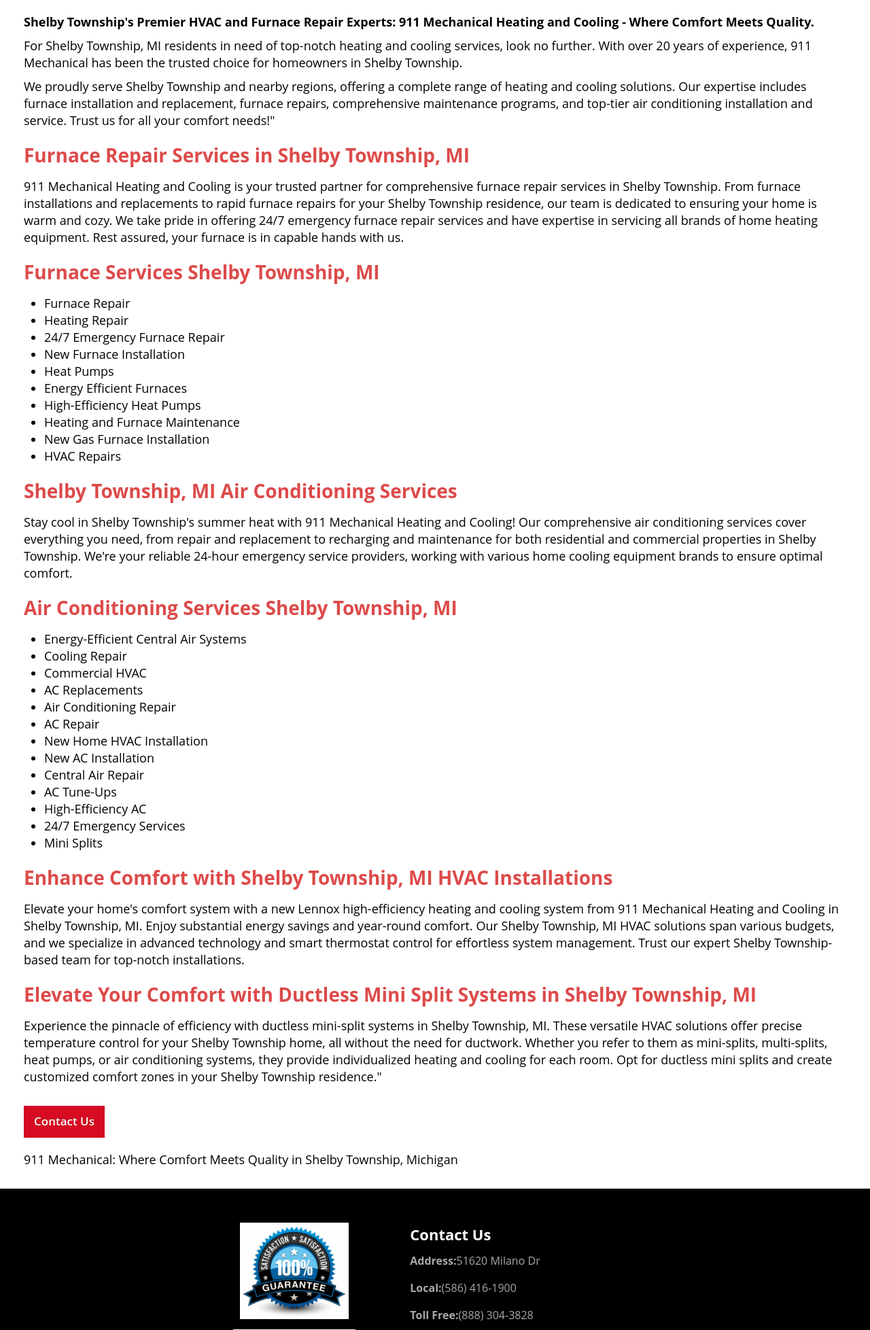
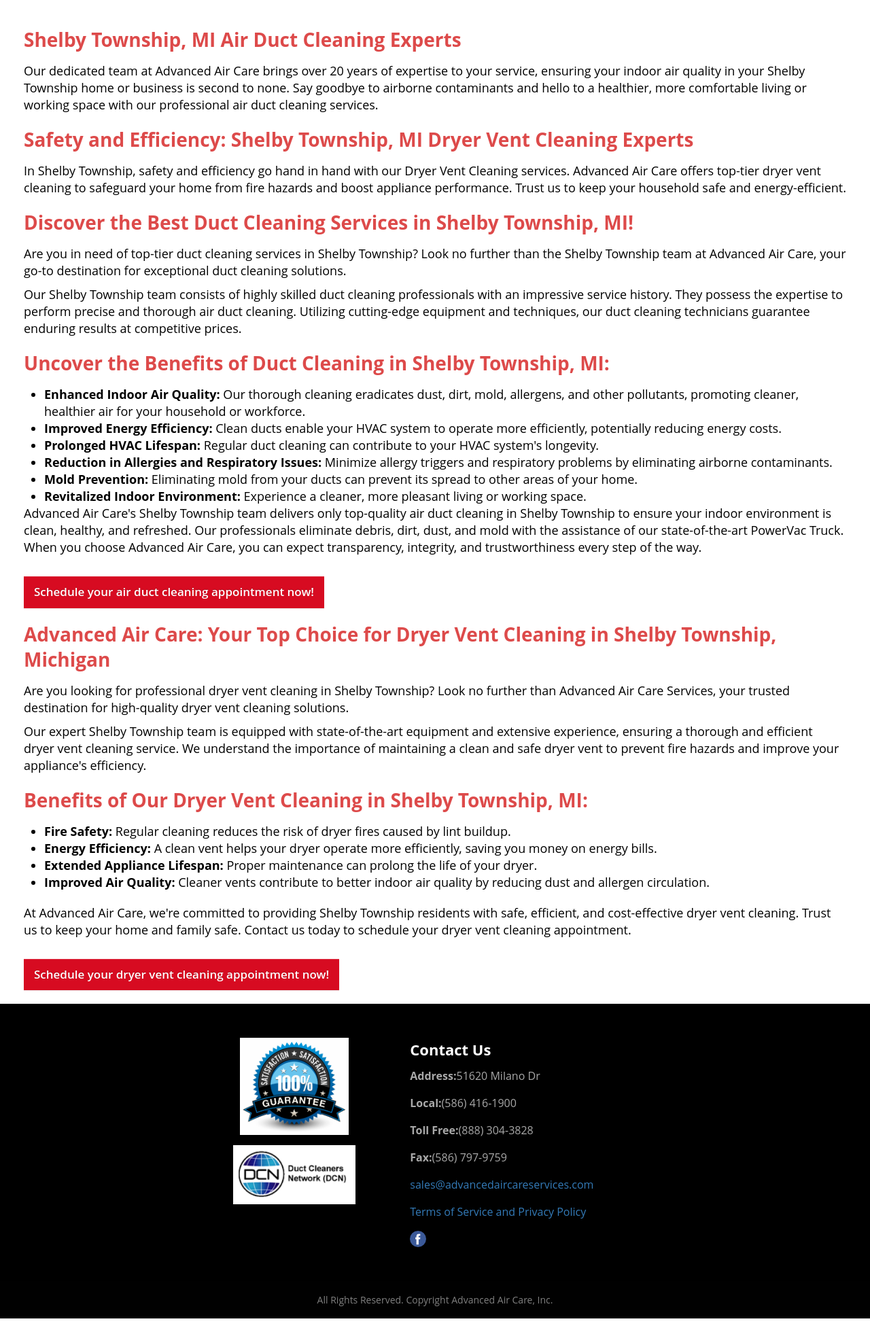
Before and after one commit to AbubakarCinnova/aircare, a PHP site: page /service-area/shelby-township.php in a window 1280 px wide. Shown: the part 145-2102 px from the top of the page at 68% size. Run offline with PHP 8.4, Linux system fonts and the light colour scheme; some libraries are stand-ins or nearby versions.

Commit message:
Update shelby-township.php

```diff
--- a/service-area/shelby-township.php
+++ b/service-area/shelby-township.php
@@ -1,17 +1,11 @@
 <?php include_once('../header.php') ?>
-<title>Expert Furnace Repair and HVAC Services in Shelby Township, MI | 911 Mechanical Heating and Cooling</title>
+
+<title> Shelby Township, MI Air Duct and Dryer Vent Cleaning Services</title>
+
 
 
 <meta name="description"
-    content=" Shelby Township's Premier HVAC and Furnace Repair Experts: 911 Mechanical Heating and Cooling - Your Trusted Choice for Comfort and Quality. " />
-
-
-
-<meta name="rating" content="general" />
-<meta name="revisit-after" content="3 days" />
-<meta name="robots" content="index, follow" />
-<meta name="author" content="MG" />
-
+    content=" Elevate indoor air quality and safety in Shelby Township with our expert air duct and dryer vent cleaning services. Breathe easier and protect your home. Contact us today!">
 
 <?php include_once('../menu.php') ?>
 </head>
@@ -26,122 +20,102 @@
                     <div class="  content-area">
                         <div class="row">
                             <div class="col-lg-12">
+                                <h2>Shelby Township, MI Air Duct Cleaning Experts</h2>
 
-                                <p><strong>Shelby Township's Premier HVAC and Furnace Repair Experts: 911 Mechanical
-                                        Heating and
-                                        Cooling - Where Comfort Meets Quality.</strong></p>
+                                <p>Our dedicated team at Advanced Air Care brings over 20 years of expertise to your
+                                    service, ensuring your indoor air quality in your Shelby Township home or business
+                                    is second to none. Say goodbye to airborne contaminants and hello to a healthier,
+                                    more comfortable living or working space with our professional air duct cleaning
+                                    services.</p>
 
-                                <p>For Shelby Township, MI residents in need of top-notch heating and cooling services,
-                                    look no further. With over 20 years of experience, 911 Mechanical has been the
-                                    trusted
-                                    choice for homeowners in Shelby Township.</p>
+                                <h2>Safety and Efficiency: Shelby Township, MI Dryer Vent Cleaning Experts</h2>
 
+                                <p>In Shelby Township, safety and efficiency go hand in hand with our Dryer Vent
+                                    Cleaning services. Advanced Air Care offers top-tier dryer vent cleaning to
+                                    safeguard your home from fire hazards and boost appliance performance. Trust us to
+                                    keep your household safe and energy-efficient.</p>
 
+                                <h2>Discover the Best Duct Cleaning Services in Shelby Township, MI!</h2>
 
-                                <p>We proudly serve Shelby Township and nearby regions, offering a complete range of
-                                    heating and cooling solutions. Our expertise includes furnace installation and
-                                    replacement, furnace repairs, comprehensive maintenance programs, and top-tier air
-                                    conditioning installation and service. Trust us for all your comfort needs!"</p>
+                                <p>Are you in need of top-tier duct cleaning services in Shelby Township? Look no
+                                    further than the Shelby Township team at Advanced Air Care, your go-to destination
+                                    for exceptional duct cleaning solutions.</p>
 
+                                <p>Our Shelby Township team consists of highly skilled duct cleaning professionals with
+                                    an impressive service history. They possess the expertise to perform precise and
+                                    thorough air duct cleaning. Utilizing cutting-edge equipment and techniques, our
+                                    duct cleaning technicians guarantee enduring results at competitive prices.</p>
 
+                                <h2>Uncover the Benefits of Duct Cleaning in Shelby Township, MI:</h2>
 
-
-                                <h2>Furnace Repair Services in Shelby Township, MI</h2>
-
-                                <p>911 Mechanical Heating and Cooling is your trusted partner for comprehensive furnace
-                                    repair services in Shelby Township. From furnace installations and replacements to
-                                    rapid
-                                    furnace repairs for your Shelby Township residence, our team is dedicated to
-                                    ensuring
-                                    your home is warm and cozy. We take pride in offering 24/7 emergency furnace repair
-                                    services and have expertise in servicing all brands of home heating equipment. Rest
-                                    assured, your furnace is in capable hands with us.</p>
-
-
-
-                                <h2>Furnace Services Shelby Township, MI</h2>
                                 <ul>
-                                    <li> Furnace Repair</li>
-                                    <li> Heating Repair</li>
-                                    <li> 24/7 Emergency Furnace Repair</li>
-                                    <li> New Furnace Installation</li>
-                                    <li> Heat Pumps</li>
-                                    <li> Energy Efficient Furnaces</li>
-                                    <li> High-Efficiency Heat Pumps</li>
-                                    <li> Heating and Furnace Maintenance</li>
-                                    <li> New Gas Furnace Installation</li>
-                                    <li> HVAC Repairs</li>
+                                    <li><strong>Enhanced Indoor Air Quality:</strong> Our thorough cleaning eradicates
+                                        dust, dirt, mold, allergens, and other pollutants, promoting cleaner, healthier
+                                        air for your household or workforce.</li>
+                                    <li><strong>Improved Energy Efficiency:</strong> Clean ducts enable your HVAC system
+                                        to operate more efficiently, potentially reducing energy costs.</li>
+                                    <li><strong>Prolonged HVAC Lifespan:</strong> Regular duct cleaning can contribute
+                                        to your HVAC system's longevity.</li>
+                                    <li><strong>Reduction in Allergies and Respiratory Issues:</strong> Minimize allergy
+                                        triggers and respiratory problems by eliminating airborne contaminants.</li>
+                                    <li><strong>Mold Prevention:</strong> Eliminating mold from your ducts can prevent
+                                        its spread to other areas of your home.</li>
+                                    <li><strong>Revitalized Indoor Environment:</strong> Experience a cleaner, more
+                                        pleasant living or working space.</li>
                                 </ul>
 
+                                <p>Advanced Air Care's Shelby Township team delivers only top-quality air duct cleaning
+                                    in Shelby Township to ensure your indoor environment is clean, healthy, and
+                                    refreshed. Our professionals eliminate debris, dirt, dust, and mold with the
+                                    assistance of our state-of-the-art PowerVac Truck. When you choose Advanced Air
+                                    Care, you can expect transparency, integrity, and trustworthiness every step of the
+                                    way.</p>
 
+                                <br>
 
+                                <a href="<?php echo $base_url ?>/contact-us.php"
+                                    class="btn btn-warning service-btn">Schedule your air duct cleaning appointment
+                                    now!</a>
+                                <br>
 
+                                <h2>Advanced Air Care: Your Top Choice for Dryer Vent Cleaning in Shelby Township,
+                                    Michigan</h2>
 
-                                <h2>Shelby Township, MI Air Conditioning Services</h2>
+                                <p>Are you looking for professional dryer vent cleaning in Shelby Township? Look no
+                                    further than Advanced Air Care Services, your trusted destination for high-quality
+                                    dryer vent cleaning solutions.</p>
 
-                                <p>Stay cool in Shelby Township's summer heat with 911 Mechanical Heating and Cooling!
-                                    Our
-                                    comprehensive air conditioning services cover everything you need, from repair and
-                                    replacement to recharging and maintenance for both residential and commercial
-                                    properties
-                                    in Shelby Township. We're your reliable 24-hour emergency service providers, working
-                                    with various home cooling equipment brands to ensure optimal comfort.</p>
+                                <p>Our expert Shelby Township team is equipped with state-of-the-art equipment and
+                                    extensive experience, ensuring a thorough and efficient dryer vent cleaning service.
+                                    We understand the importance of maintaining a clean and safe dryer vent to prevent
+                                    fire hazards and improve your appliance's efficiency.</p>
 
+                                <h2>Benefits of Our Dryer Vent Cleaning in Shelby Township, MI:</h2>
 
-
-                                <h2>Air Conditioning Services Shelby Township, MI</h2>
                                 <ul>
-                                    <li> Energy-Efficient Central Air Systems</li>
-                                    <li> Cooling Repair</li>
-                                    <li> Commercial HVAC</li>
-                                    <li> AC Replacements</li>
-                                    <li> Air Conditioning Repair</li>
-                                    <li> AC Repair</li>
-                                    <li> New Home HVAC Installation</li>
-                                    <li> New AC Installation</li>
-                                    <li> Central Air Repair</li>
-                                    <li> AC Tune-Ups</li>
-                                    <li> High-Efficiency AC</li>
-                                    <li> 24/7 Emergency Services</li>
-                                    <li> Mini Splits</li>
+                                    <li><strong>Fire Safety:</strong> Regular cleaning reduces the risk of dryer fires
+                                        caused by lint buildup.</li>
+                                    <li><strong>Energy Efficiency:</strong> A clean vent helps your dryer operate more
+                                        efficiently, saving you money on energy bills.</li>
+                                    <li><strong>Extended Appliance Lifespan:</strong> Proper maintenance can prolong the
+                                        life of your dryer.</li>
+                                    <li><strong>Improved Air Quality:</strong> Cleaner vents contribute to better indoor
+                                        air quality by reducing dust and allergen circulation.</li>
                                 </ul>
 
+                                <br>
 
-                                <h2>Enhance Comfort with Shelby Township, MI HVAC Installations</h2>
-
-                                <p>Elevate your home's comfort system with a new Lennox high-efficiency heating and
-                                    cooling
-                                    system from 911 Mechanical Heating and Cooling in Shelby Township, MI. Enjoy
-                                    substantial
-                                    energy savings and year-round comfort. Our Shelby Township, MI HVAC solutions span
-                                    various budgets, and we specialize in advanced technology and smart thermostat
-                                    control
-                                    for effortless system management. Trust our expert Shelby Township-based team for
-                                    top-notch installations.</p>
-
-
-
-
-
-                                <h2>Elevate Your Comfort with Ductless Mini Split Systems in Shelby Township, MI</h2>
-
-                                <p>Experience the pinnacle of efficiency with ductless mini-split systems in Shelby
-                                    Township, MI. These versatile HVAC solutions offer precise temperature control for
-                                    your
-                                    Shelby Township home, all without the need for ductwork. Whether you refer to them
-                                    as
-                                    mini-splits, multi-splits, heat pumps, or air conditioning systems, they provide
-                                    individualized heating and cooling for each room. Opt for ductless mini splits and
-                                    create customized comfort zones in your Shelby Township residence."</p>
+                                <p>At Advanced Air Care, we're committed to providing Shelby Township residents with
+                                    safe, efficient, and cost-effective dryer vent cleaning. Trust us to keep your home
+                                    and family safe. Contact us today to schedule your dryer vent cleaning appointment.
+                                </p>
 
                                 <br>
-                                <a href="<?php echo $base_url ?>/contact-us.php" class="btn btn-warning">
-                                    Contact Us</a>
-                                <br><br>
 
-
-                                <p>911 Mechanical: Where Comfort Meets Quality in Shelby Township, Michigan</p>
-
+                                <a href="<?php echo $base_url ?>/contact-us.php"
+                                    class="btn btn-warning service-btn">Schedule your dryer vent cleaning appointment
+                                    now!</a>
+                                <br>
 
                             </div>
                         </div>
```
